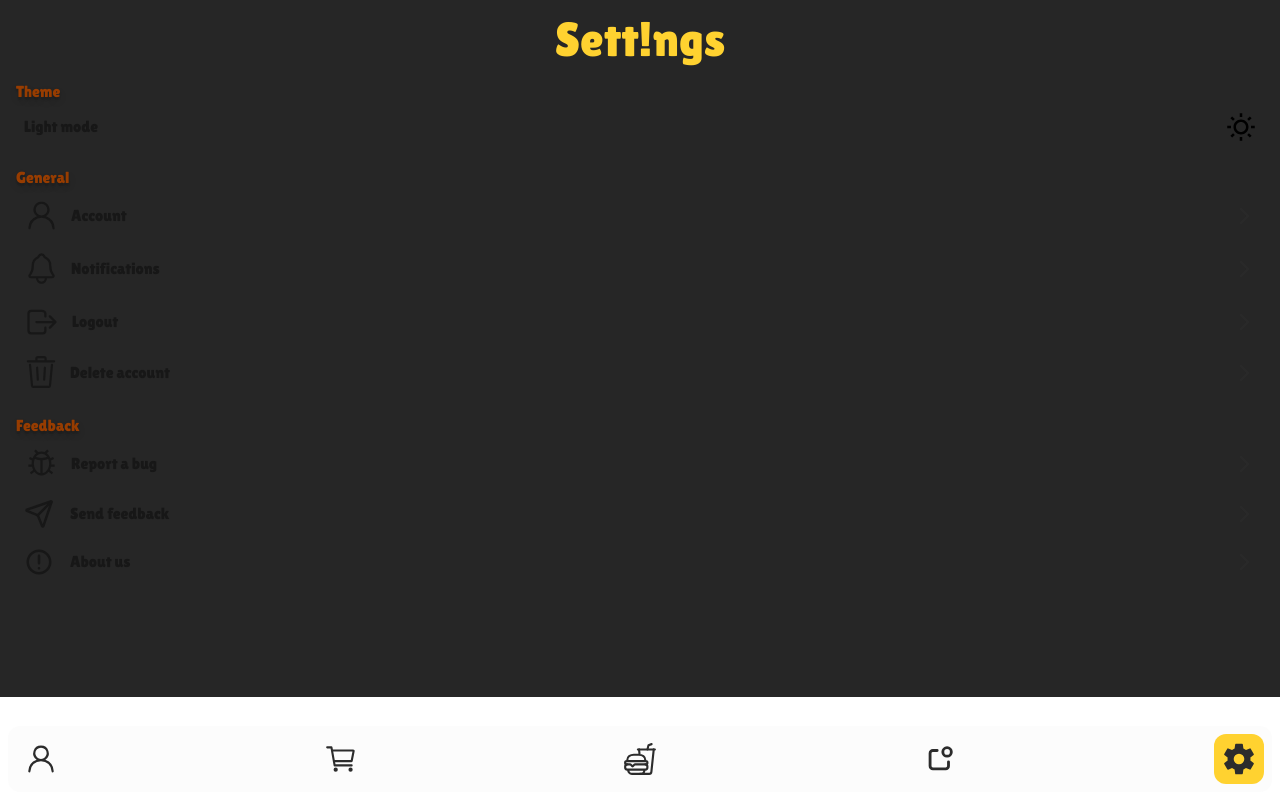
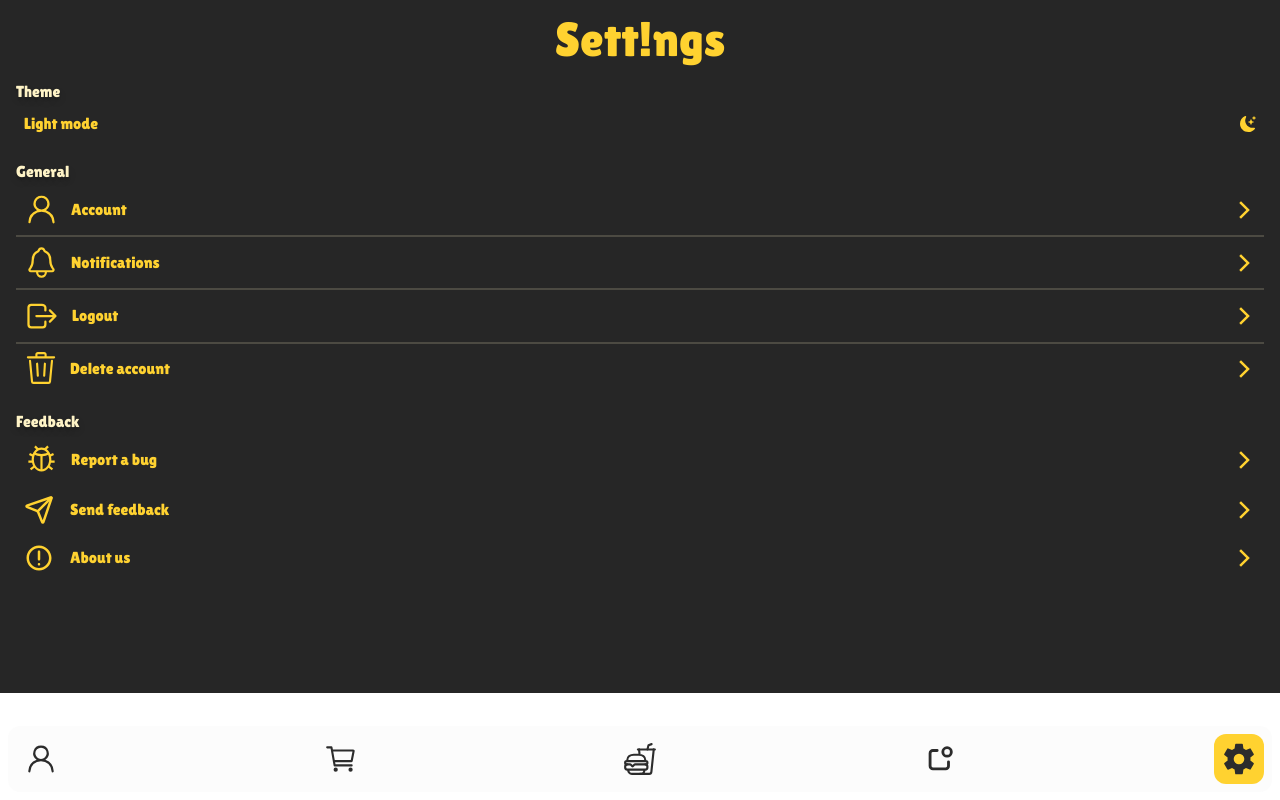
Before and after one commit to mahdibaderloo/fastfood, a React (Vite) app: page /settings in a window 1280 px wide. Built offline with nearby package versions, Linux system fonts and the light colour scheme.

Commit message:
dark theme for Settings

```diff
--- a/src/pages/Settings.jsx
+++ b/src/pages/Settings.jsx
@@ -5,6 +5,9 @@ import { CgChevronRight, CgDanger } from "react-icons/cg";
 import { LuSend } from "react-icons/lu";
 import { GoPerson, GoTrash } from "react-icons/go";
 import { IoLogOutOutline, IoNotificationsOutline } from "react-icons/io5";
+import { BsMoonStarsFill } from "react-icons/bs";
+
+const isDark = document.querySelector("html").className === "dark";
 
 function Settings() {
   return (
@@ -12,102 +15,181 @@ function Settings() {
       <HeaderSettings />
       <main className="overflow-y-scroll p-4">
         <div>
-          <p className="text-amber-800 text-shadow-lg">Theme</p>
+          <p className="text-amber-800 dark:text-amber-100 text-shadow-lg">
+            Theme
+          </p>
           <div className="flex items-center justify-between p-2">
-            <p className="text-neutral-900">Light mode</p>
+            <p className="text-neutral-900 dark:text-amber-300">Light mode</p>
             <p>
+              {isDark ? (
+                <BsMoonStarsFill color="#ffd230" />
+              ) : (
                 <RiSunLine size={30} />
-              {/* <BsMoonStarsFill /> */}
+              )}
             </p>
           </div>
         </div>
 
         <div className="mt-4">
-          <p className="text-amber-800 text-shadow-lg">General</p>
-          <div className="flex items-center justify-between p-2 border-b-2 border-[#2c2c2c1a]">
+          <p className="text-amber-800 dark:text-amber-100 text-shadow-lg">
+            General
+          </p>
+          <div className="flex items-center justify-between p-2 border-b-2 border-[#2c2c2c1a] dark:border-[#fef3c62d]">
             <div className="flex items-center justify-start">
               <p>
+                {isDark ? (
+                  <GoPerson size={35} color="#ffd230" />
+                ) : (
                   <GoPerson size={35} color="#171717" />
+                )}
               </p>
-              <p className="text-neutral-900 ml-3">Account</p>
+              <p className="text-neutral-900 dark:text-amber-300 ml-3">
+                Account
+              </p>
             </div>
             <p>
+              {isDark ? (
+                <CgChevronRight size={30} color="#ffd230" />
+              ) : (
                 <CgChevronRight size={30} color="#2c2c2c96" />
+              )}
             </p>
           </div>
 
-          <div className="flex items-center justify-between p-2 border-b-2 border-[#2c2c2c1a]">
+          <div className="flex items-center justify-between p-2 border-b-2 border-[#2c2c2c1a] dark:border-[#fef3c62d]">
             <div className="flex items-center justify-start">
               <p>
+                {isDark ? (
+                  <IoNotificationsOutline size={35} color="#ffd230" />
+                ) : (
                   <IoNotificationsOutline size={35} color="#171717" />
+                )}
               </p>
-              <p className="text-neutral-900 ml-3">Notifications</p>
+              <p className="text-neutral-900 dark:text-amber-300 ml-3">
+                Notifications
+              </p>
             </div>
             <p>
+              {isDark ? (
+                <CgChevronRight size={30} color="#ffd230" />
+              ) : (
                 <CgChevronRight size={30} color="#2c2c2c96" />
+              )}
+            </p>
+          </div>
+
+          <div className="flex items-center justify-between p-2 border-b-2 border-[#2c2c2c1a] dark:border-[#fef3c62d]">
+            <div className="flex items-center justify-start">
+              <p>
+                {isDark ? (
+                  <IoLogOutOutline size={36} color="#ffd230" />
+                ) : (
+                  <IoLogOutOutline size={36} color="#171717" />
+                )}
+              </p>
+              <p className="text-neutral-900 dark:text-amber-300 ml-3">
+                Logout
+              </p>
+            </div>
+            <p>
+              {isDark ? (
+                <CgChevronRight size={30} color="#ffd230" />
+              ) : (
+                <CgChevronRight size={30} color="#2c2c2c96" />
+              )}
             </p>
           </div>
 
           <div className="flex items-center justify-between p-2">
             <div className="flex items-center justify-start">
               <p>
-                <IoLogOutOutline size={36} color="#171717" />
+                {isDark ? (
+                  <GoTrash size={34} color="#ffd230" />
+                ) : (
+                  <GoTrash size={34} color="#171717" />
+                )}
               </p>
-              <p className="text-neutral-900 ml-3">Logout</p>
+              <p className="text-neutral-900 dark:text-amber-300 ml-3">
+                Delete account
+              </p>
             </div>
             <p>
+              {isDark ? (
+                <CgChevronRight size={30} color="#ffd230" />
+              ) : (
                 <CgChevronRight size={30} color="#2c2c2c96" />
-            </p>
-          </div>
-
-          <div className="flex items-center justify-between p-2">
-            <div className="flex items-center justify-start">
-              <p>
-                <GoTrash size={34} color="#171717" />
-              </p>
-              <p className="text-neutral-900 ml-3">Delete account</p>
-            </div>
-            <p>
-              <CgChevronRight size={30} color="#2c2c2c96" />
+              )}
             </p>
           </div>
         </div>
 
         <div className="mt-4">
-          <p className="text-amber-800 text-shadow-lg">Feedback</p>
+          <p className="text-amber-800 dark:text-amber-100 text-shadow-lg">
+            Feedback
+          </p>
           <div className="flex items-center justify-between p-2 border-b-2 border-[#2c2c2c1a]">
             <div className="flex items-center">
               <p>
+                {isDark ? (
+                  <LiaBugSolid size={35} color="#ffd230" />
+                ) : (
                   <LiaBugSolid size={35} color="#171717" />
+                )}
               </p>
-              <p className="text-neutral-900 ml-3">Report a bug</p>
+              <p className="text-neutral-900 dark:text-amber-300 ml-3">
+                Report a bug
+              </p>
             </div>
             <p>
+              {isDark ? (
+                <CgChevronRight size={30} color="#ffd230" />
+              ) : (
                 <CgChevronRight size={30} color="#2c2c2c96" />
+              )}
             </p>
           </div>
 
           <div className="flex items-center justify-between p-2 border-b-2 border-[#2c2c2c1a]">
             <div className="flex items-center">
               <p>
+                {isDark ? (
+                  <LuSend size={30} color="#ffd230" />
+                ) : (
                   <LuSend size={30} color="#171717" />
+                )}
               </p>
-              <p className="text-neutral-900 ml-4">Send feedback</p>
+              <p className="text-neutral-900 dark:text-amber-300 ml-4">
+                Send feedback
+              </p>
             </div>
             <p>
+              {isDark ? (
+                <CgChevronRight size={30} color="#ffd230" />
+              ) : (
                 <CgChevronRight size={30} color="#2c2c2c96" />
+              )}
             </p>
           </div>
 
           <div className="flex items-center justify-between p-2">
             <div className="flex items-center">
               <p>
+                {isDark ? (
+                  <CgDanger size={30} color="#ffd230" />
+                ) : (
                   <CgDanger size={30} color="#171717" />
+                )}
               </p>
-              <p className="text-neutral-900 ml-4">About us</p>
+              <p className="text-neutral-900 dark:text-amber-300 ml-4">
+                About us
+              </p>
             </div>
             <p>
+              {isDark ? (
+                <CgChevronRight size={30} color="#ffd230" />
+              ) : (
                 <CgChevronRight size={30} color="#2c2c2c96" />
+              )}
             </p>
           </div>
         </div>
```
Lines whose indentation alone changed are shown as unchanged.
